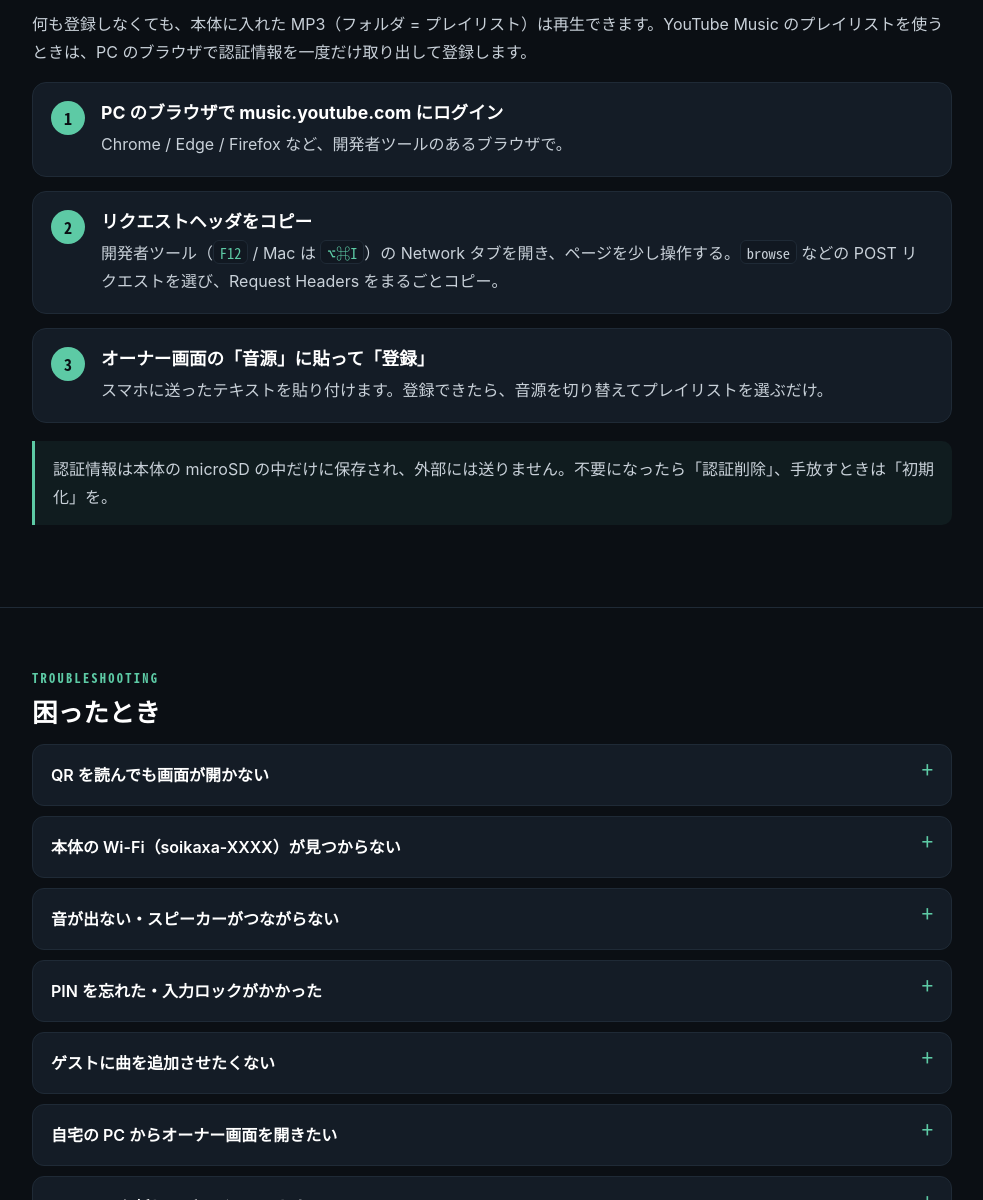
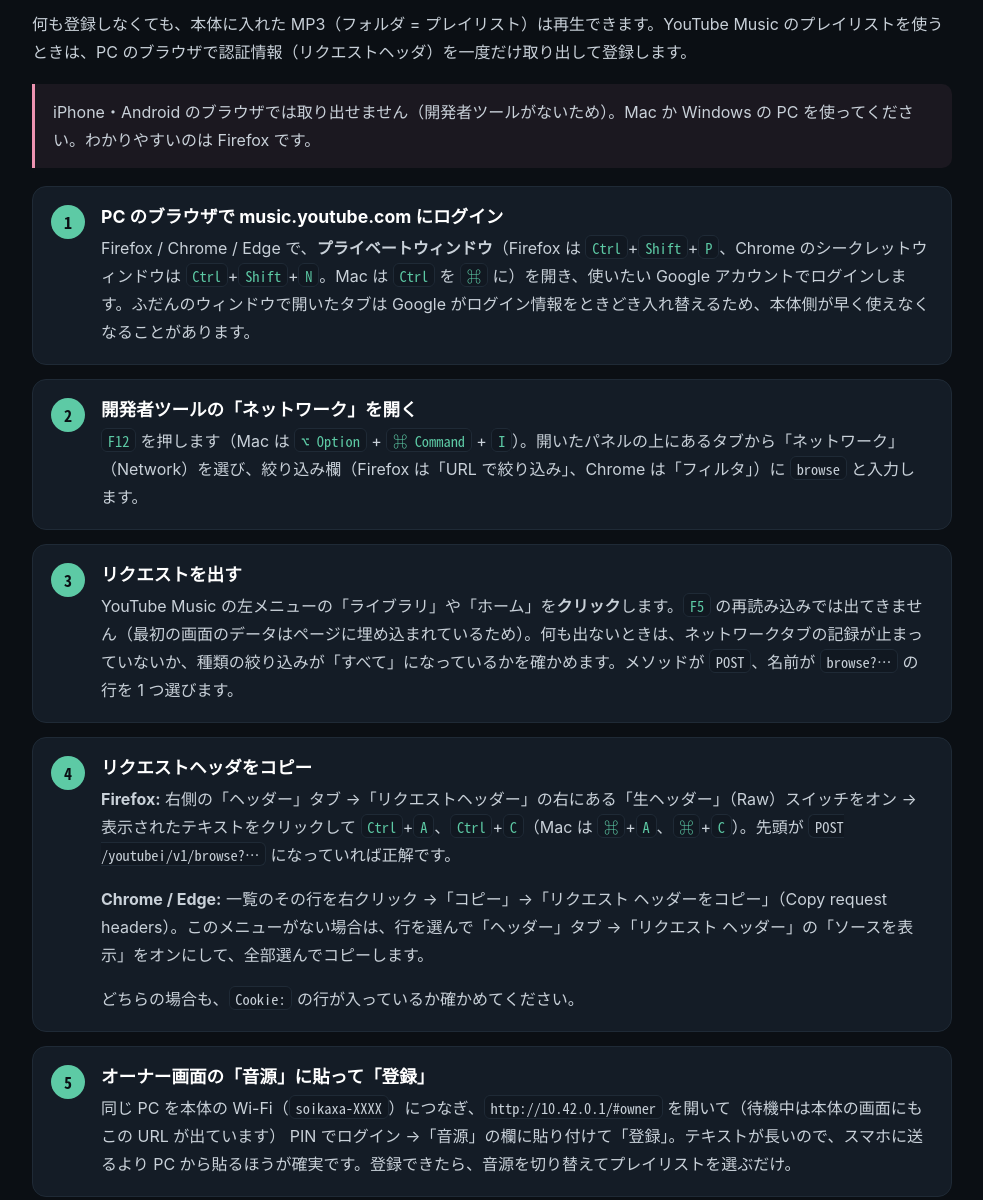
Before and after one commit to froggugugugu/SoiKaxa, a plain HTML site: page docs/guide.html in a window 1280 px wide. Shown: the part 5786-6986 px from the top of the page, without its empty margins (148-1131 px from the left). Drawn offline with Linux system fonts and the light colour scheme.

Commit message:
docs: 音源の認証ヘッダの取り方を詳しくする
- iPhone では取れず PC のブラウザが必要なことを明記
- Firefox / Chrome 別のコピー手順、再読み込みでは browse が出ないこと、確認点を追記
- 長持ちさせるためプライベートウィンドウで取り、ログアウトせずに閉じる手順にする

Co-Authored-By: Claude Opus 5.5 <noreply@anthropic.com>
Claude-Session: https://claude.ai/code/session_01BtcpzyAce6HdQBeznV2AcD

```diff
--- a/docs/guide.html
+++ b/docs/guide.html
@@ -383,13 +383,19 @@
   <div class="wrap">
     <div class="eyebrow">Music source</div>
     <h2>音源を登録する</h2>
-    <p>何も登録しなくても、本体に入れた MP3（フォルダ = プレイリスト）は再生できます。YouTube Music のプレイリストを使うときは、PC のブラウザで認証情報を一度だけ取り出して登録します。</p>
+    <p>何も登録しなくても、本体に入れた MP3（フォルダ = プレイリスト）は再生できます。YouTube Music のプレイリストを使うときは、PC のブラウザで認証情報（リクエストヘッダ）を一度だけ取り出して登録します。</p>
+    <div class="note">iPhone・Android のブラウザでは取り出せません（開発者ツールがないため）。Mac か Windows の PC を使ってください。わかりやすいのは Firefox です。</div>
     <ol class="steps">
-      <li><h3>PC のブラウザで music.youtube.com にログイン</h3><p>Chrome / Edge / Firefox など、開発者ツールのあるブラウザで。</p></li>
-      <li><h3>リクエストヘッダをコピー</h3><p>開発者ツール（<kbd>F12</kbd> / Mac は <kbd>⌥⌘I</kbd>）の Network タブを開き、ページを少し操作する。<code>browse</code> などの POST リクエストを選び、Request Headers をまるごとコピー。</p></li>
-      <li><h3>オーナー画面の「音源」に貼って「登録」</h3><p>スマホに送ったテキストを貼り付けます。登録できたら、音源を切り替えてプレイリストを選ぶだけ。</p></li>
+      <li><h3>PC のブラウザで music.youtube.com にログイン</h3><p>Firefox / Chrome / Edge で、<b>プライベートウィンドウ</b>（Firefox は <kbd>Ctrl</kbd>+<kbd>Shift</kbd>+<kbd>P</kbd>、Chrome のシークレットウィンドウは <kbd>Ctrl</kbd>+<kbd>Shift</kbd>+<kbd>N</kbd>。Mac は <kbd>Ctrl</kbd> を <kbd>⌘</kbd> に）を開き、使いたい Google アカウントでログインします。ふだんのウィンドウで開いたタブは Google がログイン情報をときどき入れ替えるため、本体側が早く使えなくなることがあります。</p></li>
+      <li><h3>開発者ツールの「ネットワーク」を開く</h3><p><kbd>F12</kbd> を押します（Mac は <kbd>⌥ Option</kbd> + <kbd>⌘ Command</kbd> + <kbd>I</kbd>）。開いたパネルの上にあるタブから「ネットワーク」（Network）を選び、絞り込み欄（Firefox は「URL で絞り込み」、Chrome は「フィルタ」）に <code>browse</code> と入力します。</p></li>
+      <li><h3>リクエストを出す</h3><p>YouTube Music の左メニューの「ライブラリ」や「ホーム」を<b>クリック</b>します。<kbd>F5</kbd> の再読み込みでは出てきません（最初の画面のデータはページに埋め込まれているため）。何も出ないときは、ネットワークタブの記録が止まっていないか、種類の絞り込みが「すべて」になっているかを確かめます。メソッドが <code>POST</code>、名前が <code>browse?…</code> の行を 1 つ選びます。</p></li>
+      <li><h3>リクエストヘッダをコピー</h3>
+        <p><b>Firefox:</b> 右側の「ヘッダー」タブ →「リクエストヘッダー」の右にある「生ヘッダー」（Raw）スイッチをオン → 表示されたテキストをクリックして <kbd>Ctrl</kbd>+<kbd>A</kbd>、<kbd>Ctrl</kbd>+<kbd>C</kbd>（Mac は <kbd>⌘</kbd>+<kbd>A</kbd>、<kbd>⌘</kbd>+<kbd>C</kbd>）。先頭が <code>POST /youtubei/v1/browse?…</code> になっていれば正解です。</p>
+        <p><b>Chrome / Edge:</b> 一覧のその行を右クリック →「コピー」→「リクエスト ヘッダーをコピー」（Copy request headers）。このメニューがない場合は、行を選んで「ヘッダー」タブ →「リクエスト ヘッダー」の「ソースを表示」をオンにして、全部選んでコピーします。</p>
+        <p>どちらの場合も、<code>Cookie:</code> の行が入っているか確かめてください。</p></li>
+      <li><h3>オーナー画面の「音源」に貼って「登録」</h3><p>同じ PC を本体の Wi-Fi（<code>soikaxa-XXXX</code>）につなぎ、<code>http://10.42.0.1/#owner</code> を開いて（待機中は本体の画面にもこの URL が出ています） PIN でログイン →「音源」の欄に貼り付けて「登録」。テキストが長いので、スマホに送るより PC から貼るほうが確実です。登録できたら、音源を切り替えてプレイリストを選ぶだけ。</p></li>
     </ol>
-    <div class="note c">認証情報は本体の microSD の中だけに保存され、外部には送りません。不要になったら「認証削除」、手放すときは「初期化」を。</div>
+    <div class="note c">このテキストはパスワードと同じ扱いです。人に送ったり、チャットや SNS に貼ったりしないでください。本体の microSD の中だけに保存され、外部には送りません。コピーしたら、<b>ログアウトせずに</b>プライベートウィンドウを閉じてください。ログアウトやパスワード変更をすると使えなくなります。配信の曲が取れなくなったら（本体の MP3 に切り替わったら）、同じ手順で取り直して「登録」で上書きします。不要になったら「認証削除」、手放すときは「初期化」を。</div>
   </div>
 </section>
 
```
Also changed, not shown: core/soikaxa/web/static/index.html (+10 -2 lines).
